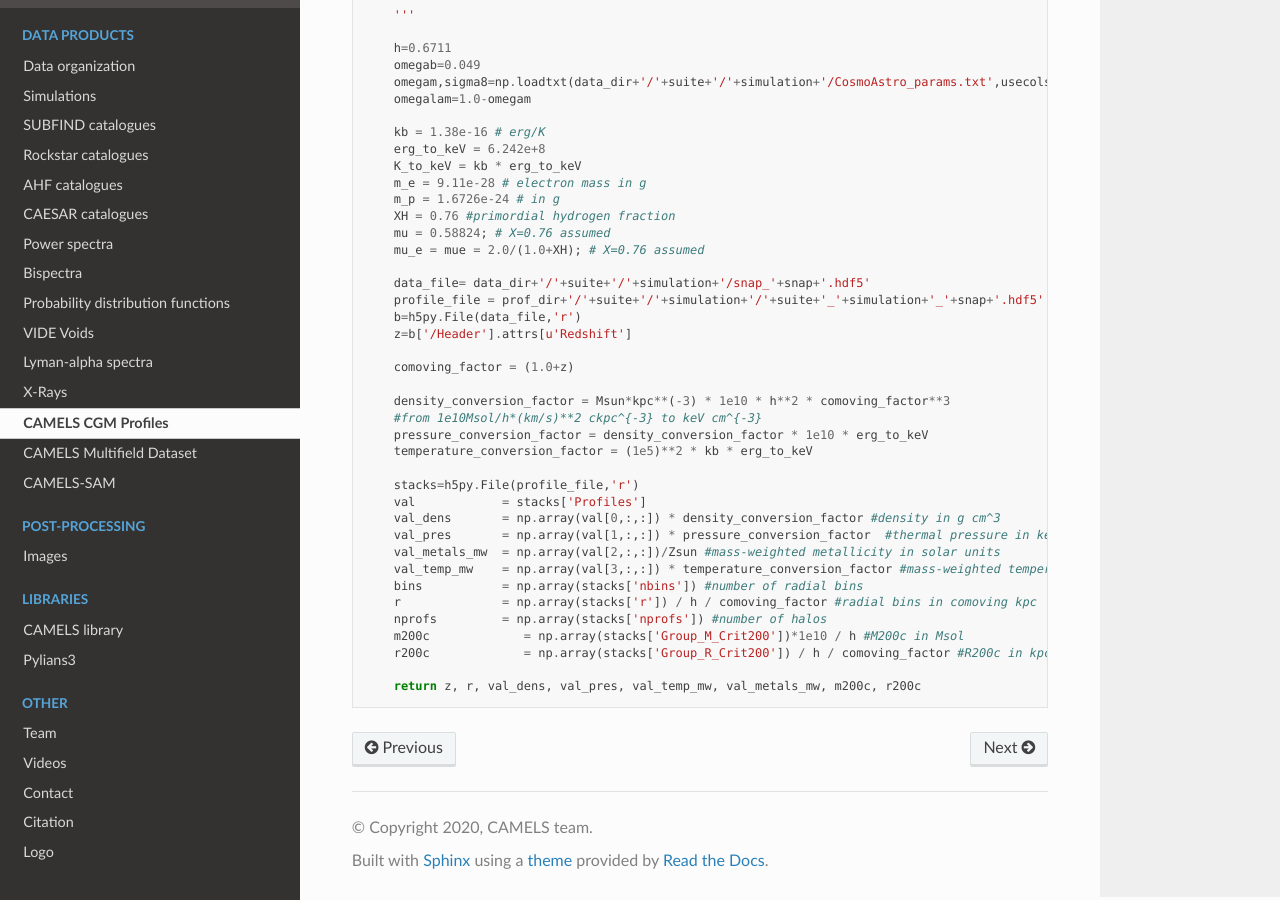
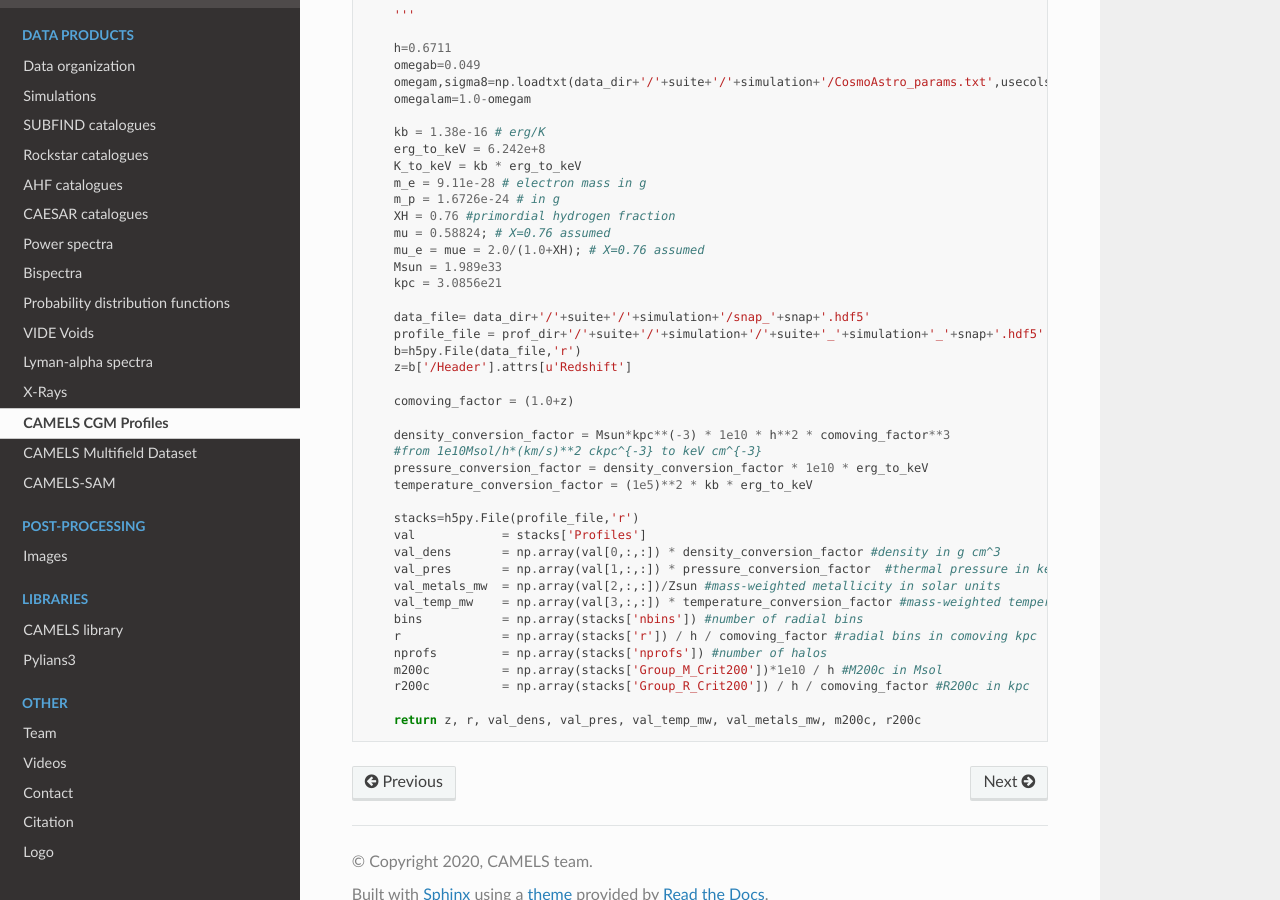
Before and after one commit to franciscovillaescusa/CAMELS, a Sphinx documentation site: the page built from docs/source/Profiles.rst, in a window 1280 px wide and 900 px high, scrolled down 1122 px. Built offline with Sphinx 7.4.7 and the Read the Docs theme 2.0.0, drawn with Linux system fonts in a browser that asks for light colours.

Commit message:
Update Profiles.rst
Added missing definitions of Msun and kpc.

```diff
--- a/docs/source/Profiles.rst
+++ b/docs/source/Profiles.rst
@@ -64,6 +64,8 @@ Below is an example python script for extracting the profile data from the hdf5
       XH = 0.76 #primordial hydrogen fraction
       mu = 0.58824; # X=0.76 assumed
       mu_e = mue = 2.0/(1.0+XH); # X=0.76 assumed
+      Msun = 1.989e33
+      kpc = 3.0856e21
 
       data_file= data_dir+'/'+suite+'/'+simulation+'/snap_'+snap+'.hdf5'
       profile_file = prof_dir+'/'+suite+'/'+simulation+'/'+suite+'_'+simulation+'_'+snap+'.hdf5'
@@ -86,7 +88,7 @@ Below is an example python script for extracting the profile data from the hdf5
       bins           = np.array(stacks['nbins']) #number of radial bins
       r              = np.array(stacks['r']) / h / comoving_factor #radial bins in comoving kpc
       nprofs         = np.array(stacks['nprofs']) #number of halos
-      m200c             = np.array(stacks['Group_M_Crit200'])*1e10 / h #M200c in Msol
-      r200c             = np.array(stacks['Group_R_Crit200']) / h / comoving_factor #R200c in kpc
+      m200c          = np.array(stacks['Group_M_Crit200'])*1e10 / h #M200c in Msol
+      r200c          = np.array(stacks['Group_R_Crit200']) / h / comoving_factor #R200c in kpc
 
       return z, r, val_dens, val_pres, val_temp_mw, val_metals_mw, m200c, r200c
```
